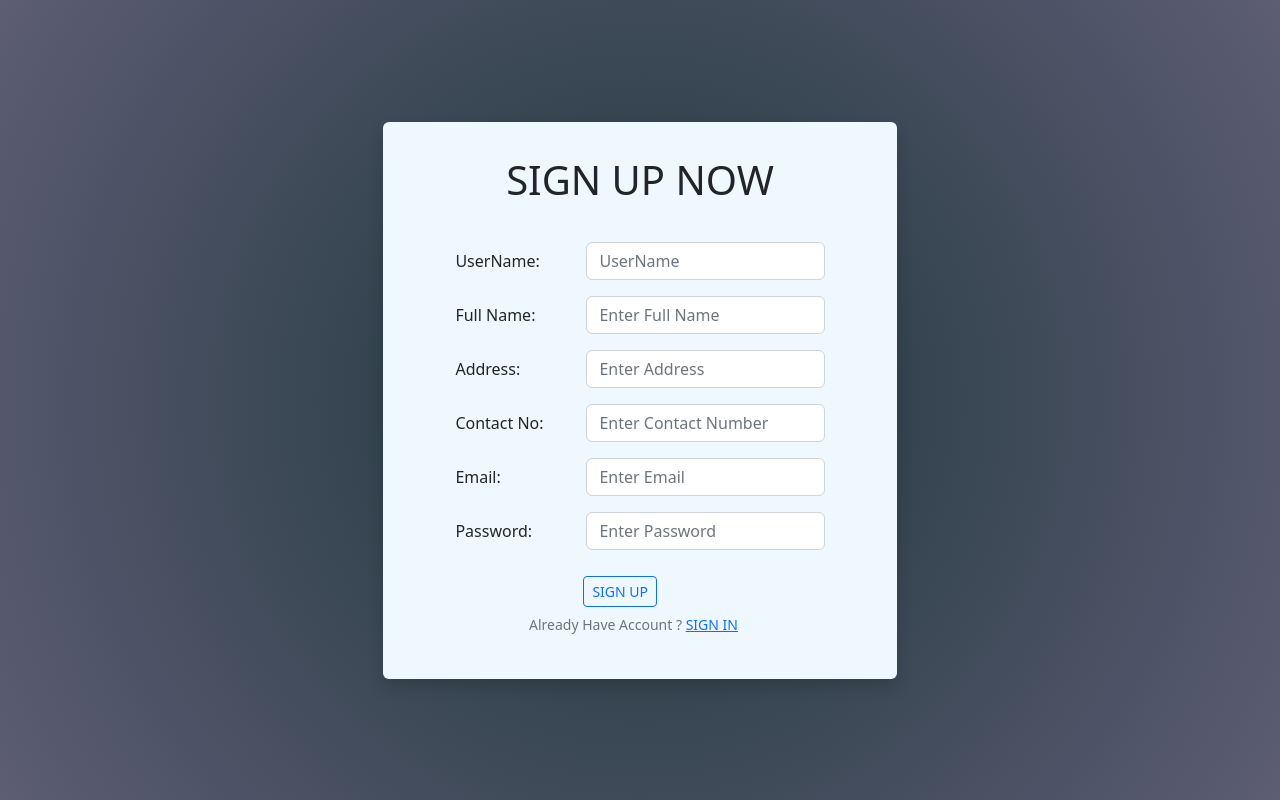
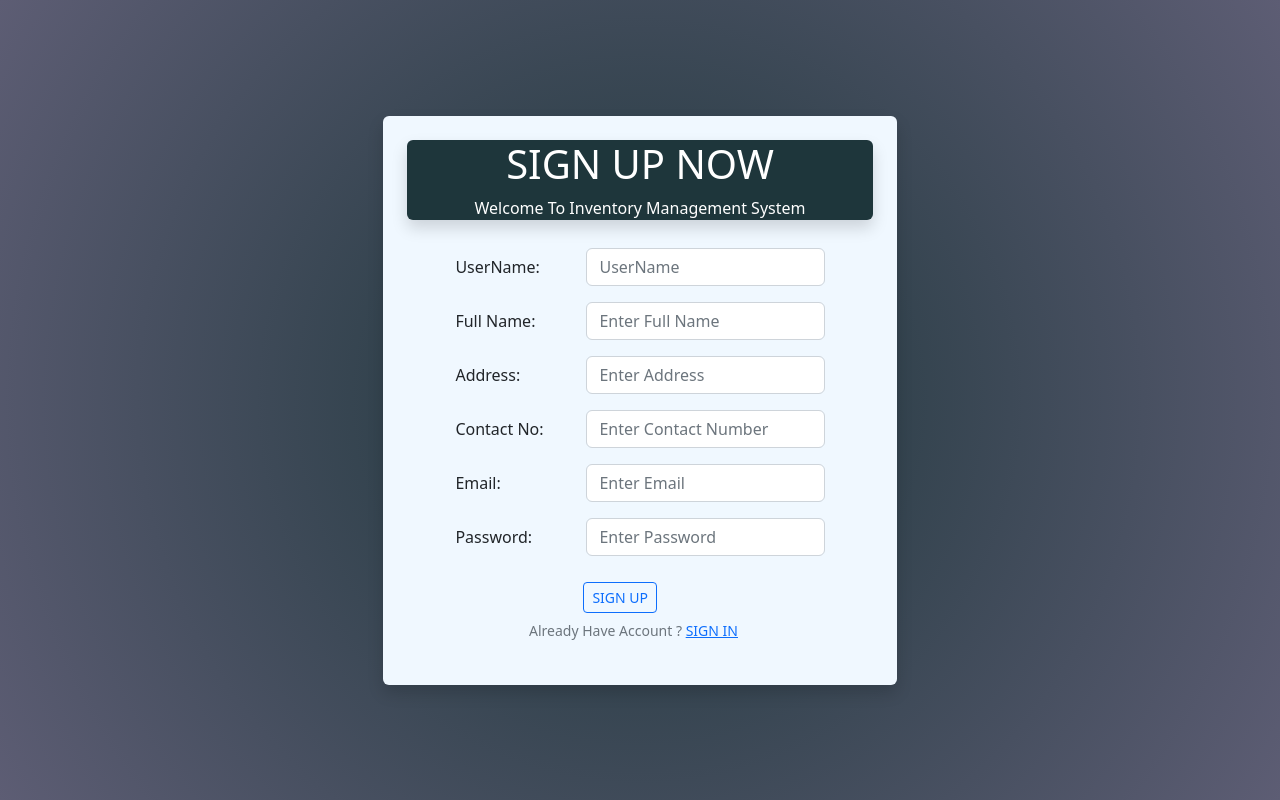
Before and after one commit to uShalstha93/inventory-app, a React (Create React App) app in the folder client/: page /register in a window 1280 px wide. Built offline with nearby package versions, Linux system fonts and the light colour scheme.

Commit message:
register and login page updated

```diff
--- a/client/src/components/Form/Registration.js
+++ b/client/src/components/Form/Registration.js
@@ -35,7 +35,10 @@ const Registration = () => {
 
         <div className="registration-body">
             <div className="form-body p-4 shadow rounded">
-            <h1 className="text-center" style={{ position: "relative", top: "10px" }}>SIGN UP NOW</h1>
+                <div className="text-center rounded shadow" style={{ background: "#1e363b", color: "white", marginBottom: "-20px" }}>
+                    <h1 className="" style={{ position: "relative" }}>SIGN UP NOW</h1>
+                    <span>Welcome To Inventory Management System</span>
+                </div>
                 <Formik
                     initialValues={{ username: "", fullname: "", address: "", contactno: "", email: "", password: "" }}
                     validationSchema={validateRegisterSchema}
--- a/client/src/wrapper.css
+++ b/client/src/wrapper.css
@@ -27,7 +27,7 @@
     background: radial-gradient(
       circle,
       rgba(2, 0, 36, 1) 0%,
-      rgba(30, 54, 59, 1) 0%,
+      #1e363b 0%,
       rgba(93, 93, 116, 1) 100%
     );
     position: absolute;
```
Lines whose indentation alone changed are shown as unchanged.
